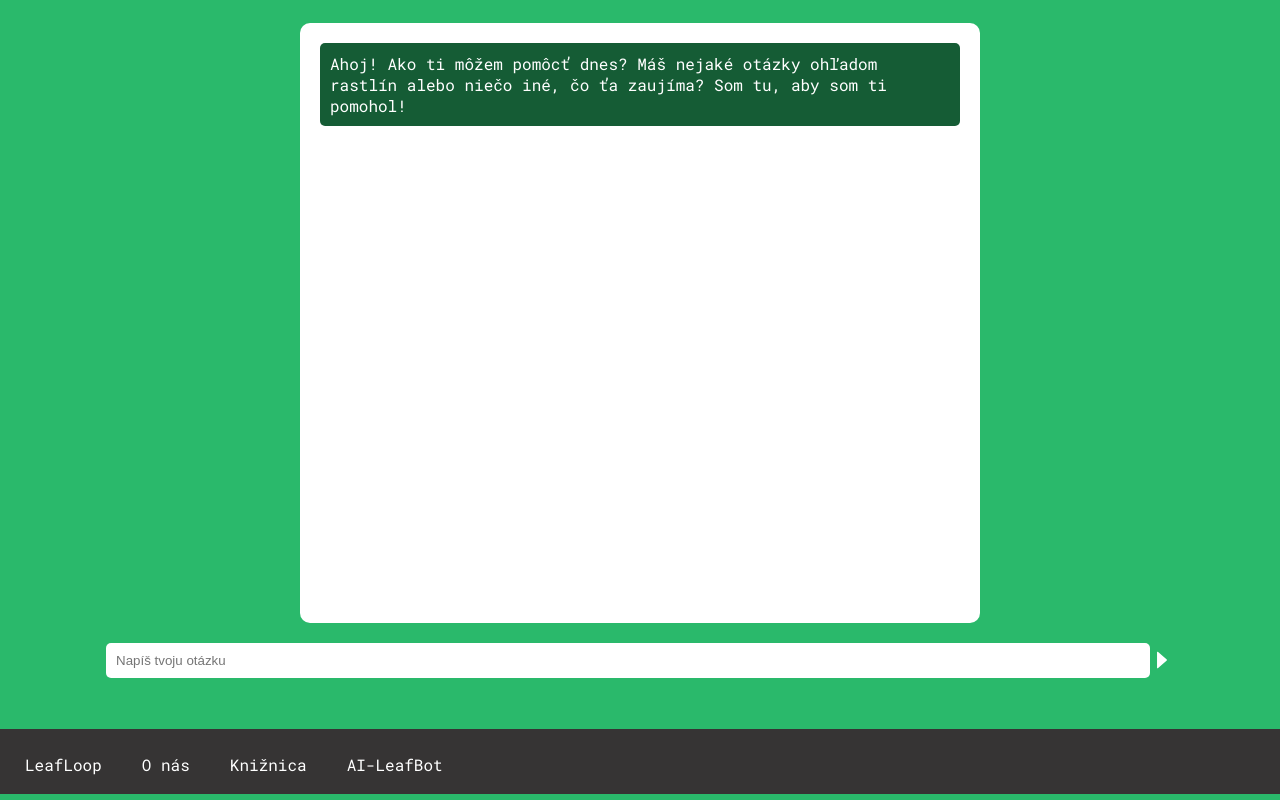
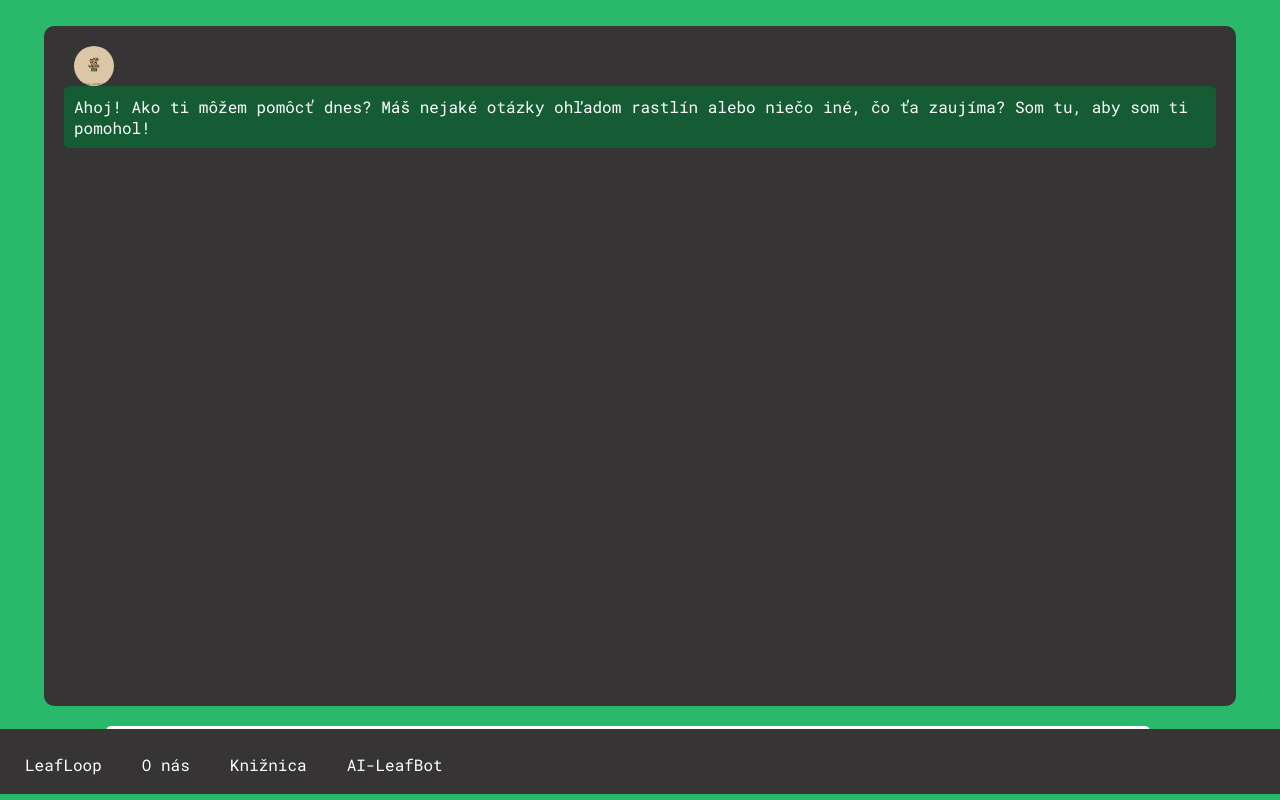
Before and after one commit to Inspiractus01/LeafWeb, a React (Vite) app: page /chatbot in a window 1280 px wide. Built offline with nearby package versions, Linux system fonts and the light colour scheme.

Commit message:
bot oprava

```diff
--- a/package.json
+++ b/package.json
@@ -22,7 +22,7 @@
     "js-cookie": "^3.0.5",
     "react": "^18.2.0",
     "react-bootstrap": "^2.10.0",
-    "react-cookie": "^7.0.2",
+    "react-cookie": "^7.1.0",
     "react-dom": "^18.2.0",
     "react-icons": "^5.0.1",
     "react-lottie": "^1.2.4",
@@ -31,7 +31,8 @@
     "react-scroll": "^1.9.0",
     "react-simple-typewriter": "^5.0.1",
     "styled-components": "^6.1.8",
-    "typewriter-effect": "^2.21.0"
+    "typewriter-effect": "^2.21.0",
+    "universal-cookie": "^7.1.0"
   },
   "devDependencies": {
     "@types/react": "^18.2.43",
--- a/src/components/ChatbotAI/index.tsx
+++ b/src/components/ChatbotAI/index.tsx
@@ -1,9 +1,9 @@
-import React, { useState, useEffect } from "react";
+import React, { useState, useEffect, useRef } from "react";
 import styled from "styled-components";
 import { motion } from "framer-motion";
 import { AiFillCaretRight } from "react-icons/ai";
 import { IconContext } from "react-icons";
-import Cookies from "js-cookie"; // Importuj modul Cookies
+import BotAvatarImage from "./groot.jpg";
 
 const ChatbotContainer = styled.div`
   background-color: #2ab96b;
@@ -16,22 +16,42 @@ const ChatbotContainer = styled.div`
 `;
 
 const ChatWindow = styled.div`
-  background-color: #ffffff;
+  background-color: #363434;
   border-radius: 10px;
-  width: 50%;
-  height: 70%;
+  width: 90%;
+  height: 80%;
   overflow-y: scroll;
   padding: 20px;
+  /* Style the scrollbar */
+  &::-webkit-scrollbar {
+    width: 12px;
+  }
+
+  /* Track */
+  &::-webkit-scrollbar-track {
+    background: #2ab96b;
+  }
+
+  /* Handle */
+  &::-webkit-scrollbar-thumb {
+    background: #363434;
+    border-radius: 10px;
+  }
+
+  /* Handle on hover */
+  &::-webkit-scrollbar-thumb:hover {
+    background: #555;
+  }
 `;
 
 const MessageContainer = styled.div`
-font-family: "Regular-R";
+  font-family: "Regular-R";
   display: flex;
   flex-direction: column;
 `;
 
 const Message = styled.div`
-font-family: "Regular-R";
+  font-family: "Regular-R";
   margin-bottom: 10px;
   padding: 10px;
   border-radius: 5px;
@@ -43,13 +63,12 @@ const UserMessage = styled(Message)`
 `;
 
 const BotMessage = styled(Message)`
-
   align-self: flex-start;
   background-color: #155c35;
 `;
 
 const InputContainer = styled.div`
-  margin-bottom:100px;
+  margin-bottom: 1%;
   width: 100%;
   display: flex;
   justify-content: center;
@@ -73,39 +92,28 @@ const SendButton = styled(motion.button)`
   cursor: pointer;
 `;
 
+const BotAvatar = styled.img`
+  width: 40px; // Adjust the size as needed
+  height: 40px; // Adjust the size as needed
+  border-radius: 50%; // Ensures a circular avatar
+  margin-left: 10px; // Adjust the spacing between the avatar and the message
+`;
+
 const Chatbot = () => {
   const [messages, setMessages] = useState([]);
   const [input, setInput] = useState("");
   const [userId, setUserId] = useState("");
 
-  useEffect(() => {
-    // Získať užívateľské ID z cookies
-    const storedUserId = Cookies.get("userId");
-    if (storedUserId) {
-      setUserId(storedUserId);
-    } else {
-      // Ak neexistuje, vytvorte nové ID a uložte ho do cookies
-      const newUserId = generateUserId();
-      setUserId(newUserId);
-      Cookies.set("userId", newUserId);
-    }
-
-    // Načítanie správ chatu z cookies
-    const storedMessages = Cookies.get("chatMessages");
-    if (storedMessages) {
-      setMessages(JSON.parse(storedMessages));
-    }
-  }, []);
+  const chatWindowRef = useRef(null);
 
   useEffect(() => {
-    // Uložiť správy chatu do cookies vždy, keď sa zmenia
-    Cookies.set("chatMessages", JSON.stringify(messages));
+    scrollToBottom();
   }, [messages]);
 
-  const generateUserId = () => {
-    // Generovanie náhodného užívateľského ID
-    return Math.random().toString(36).substring(2, 15) + Math.random().toString(36).substring(2, 15);
+  const scrollToBottom = () => {
+    chatWindowRef.current.scrollTop = chatWindowRef.current.scrollHeight;
   };
+
 
   const sendMessage = async () => {
     if (input.trim() !== "") {
@@ -143,9 +151,14 @@ const Chatbot = () => {
 
   return (
     <ChatbotContainer>
-      <ChatWindow>
+      <ChatWindow ref={chatWindowRef}>
         <MessageContainer>
-        <BotMessage> Ahoj! Ako ti môžem pomôcť dnes? Máš nejaké otázky ohľadom rastlín alebo niečo iné, čo ťa zaujíma? Som tu, aby som ti pomohol!</BotMessage>
+          <BotAvatar src={BotAvatarImage} alt="Bot Avatar" />
+          <BotMessage>
+            {" "}
+            Ahoj! Ako ti môžem pomôcť dnes? Máš nejaké otázky ohľadom rastlín
+            alebo niečo iné, čo ťa zaujíma? Som tu, aby som ti pomohol!
+          </BotMessage>
           {messages.map((message, index) =>
             message.fromUser ? (
               <UserMessage key={index}>{message.text}</UserMessage>
@@ -163,9 +176,9 @@ const Chatbot = () => {
           onChange={(e) => setInput(e.target.value)}
           onKeyDown={handleKeyDown}
         />
-          <IconContext.Provider value={{ size: "1.5em" }}>
-            <AiFillCaretRight />
-          </IconContext.Provider>
+        <IconContext.Provider value={{ size: "1.5em" }}>
+          <AiFillCaretRight />
+        </IconContext.Provider>
       </InputContainer>
     </ChatbotContainer>
   );
--- a/src/components/Library/index.tsx
+++ b/src/components/Library/index.tsx
@@ -127,6 +127,14 @@ const PlantImage = styled.img`
   height: 200px;
   object-fit: cover;
   margin-bottom: 10px;
+
+
+  transition: transform 0.3s ease;
+
+  &:hover {
+    opacity: 1;
+    transform: scale(1.1);
+  }
 
   @media (max-width: 900px) {
     width: 250px;
@@ -307,7 +315,7 @@ const Library: React.FC = () => {
 
           <Title>Vo vývoji</Title>
           <Title2>
-            Vitaj v ríši rastlín, kde každá vetvička je knihou a každý list má
+          Vitaj v ríši rastlín, kde každá vetvička je knihou a každý list má
             svoj vlastný príbeh!
           </Title2>
 
@@ -355,7 +363,6 @@ const Library: React.FC = () => {
         );
       } catch (error) {
         console.error(`Error loading image for plant ${plant._id}:`, error);
-        // Replace the following line with your placeholder image
         return (
           <PlantImage
             src="path-to-placeholder-image.jpg"
```
Also changed, not shown: src/components/ChatbotAI/groot.jpg (added), 1 other file (tests, documents, lock files or other folders).
